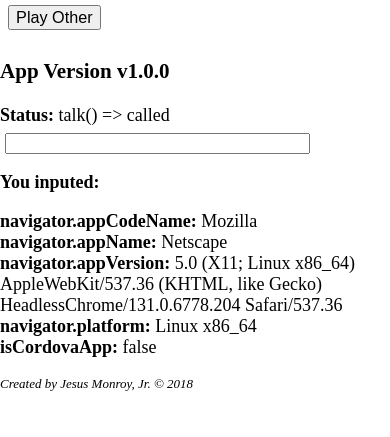
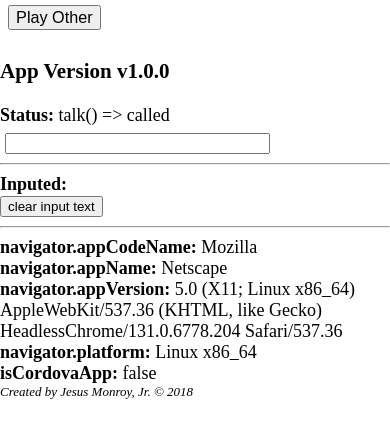
Before and after one commit to jessemonroy650/hack-text-to-speech, a plain HTML site: page index.html in a window 390 px wide. Shown: the part 41-478 px from the top of the page. Drawn offline with Linux system fonts and the light colour scheme; some packages are replaced by stand-ins of ours.

Commit message:
finalizing input

```diff
--- a/app.js
+++ b/app.js
@@ -12,6 +12,14 @@ var app = {
             txt2SpeechPlugin.talk(x);
         }
     },
+    // clear the input field
+    inputClear : function () {
+        document.getElementById('theText').value = "";
+    },
+    // set the input focus
+    inputFocus : function () {
+        document.getElementById('theText').focus();
+    },
     //
     hook : function () {
         //console.log("called hook() ");
@@ -20,6 +28,9 @@ var app = {
             false);
         document.getElementById('playOther').addEventListener(app.targetEvent,
             function () { txt2SpeechPlugin.talk(2); },
+            false);
+        document.getElementById('clearText').addEventListener(app.targetEvent,
+            app.inputClear,
             false);
         //
         document.getElementById('theText').addEventListener('keyup',
@@ -41,13 +52,13 @@ var app = {
     //
     onDeviceReady : function () {
         app.targetEvent = 'touchend';
-        document.getElementById('status').innerHTML = 'is Cordova';
         // - https://videlais.com/2014/08/21/lessons-learned-from-detecting-apache-cordova/
         document.getElementById('isCordovaApp').innerHTML = (typeof window.cordova !== "undefined");
+        document.getElementById('status').innerHTML = 'is Cordova';
         //
         //
         //
         txt2SpeechPlugin.talk(1);
-
+        app.inputFocus();
     }
 }
--- a/index.html
+++ b/index.html
@@ -32,12 +32,18 @@
     </div>
 
     <div style="margin:0.3em;">
-    <input id=theText size=35 type=text>
+    <input id=theText size=30 type=text>
     </div>
-    <p />
-    <b>You inputed:</b> <span id=feedback></span><br>
 
-    <p />
+    <hr />
+    <div>
+    <b>Inputed:</b> <span id=feedback></span>
+    </div>
+    <div>
+    <button id=clearText>clear input text</button>
+    </div>
+    <hr />
+
     <b>navigator.appCodeName:</b> <span id=navCodeName>false</span><br>
     <b>navigator.appName:</b> <span id=navName>false</span><br>
     <b>navigator.appVersion:</b> <span id=navVersion>false</span><br>
--- a/txt2Speech.js
+++ b/txt2Speech.js
@@ -22,7 +22,7 @@ var txt2SpeechPlugin = {
             TTS.speak({
                 text: theText,
                 locale: 'en-US',
-                rate: 0.65
+                rate: 0.50
             }, txt2SpeechPlugin.gotit, txt2SpeechPlugin.err);
         }
         document.getElementById('status').innerHTML = 'talk() => <b>waiting</b>';
```
